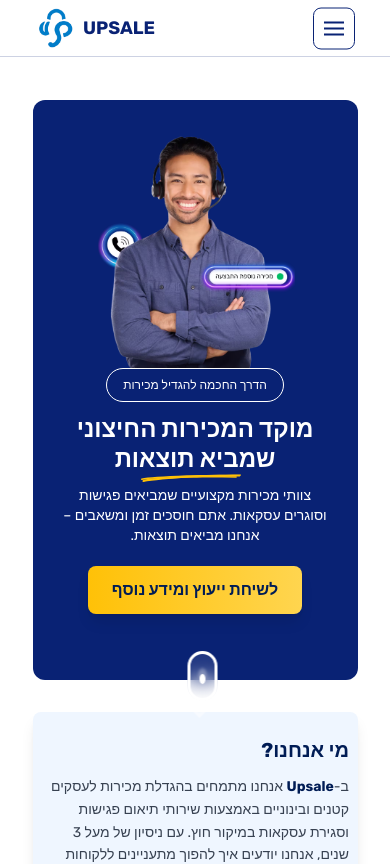
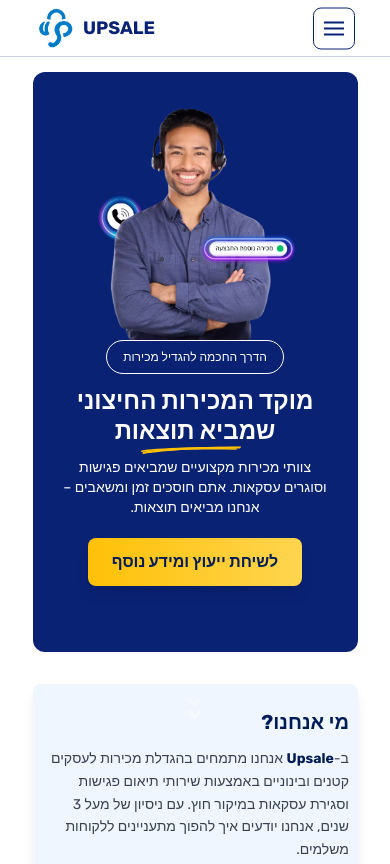
Before and after one commit to yigalipsey/upsale, a Next.js app: page / in a window 390 px wide. Shown: the top 864 px of the page. Built offline with nearby package versions, Linux system fonts and the light colour scheme; some icons are missing.

Commit message:
גלול

```diff
--- a/app/components/Hero.jsx
+++ b/app/components/Hero.jsx
@@ -15,7 +15,7 @@ const Hero = () => {
       {/* גרסת מובייל */}
       <section
         id="home"
-        className="bg-[#092274] w-5/6 mx-auto max-h-[580px] lg:hidden relative font-rubik flex flex-col rounded-xl h-screen px-0 py-0 overflow-hidden mt-5"
+        className="bg-[#092274] w-5/6 mx-auto max-h-[580px] lg:hidden relative font-rubik flex flex-col rounded-xl h-screen px-0 py-0 overflow-hidden -mt-2"
         style={{
           backgroundImage:
             "radial-gradient(at center center, #333652 0%, ##333652 33%, ##333652 66%, #333652 100%)",
--- a/app/components/ScrollIndicator.jsx
+++ b/app/components/ScrollIndicator.jsx
@@ -1,11 +1,22 @@
 "use client";
 
 import React, { useState, useEffect } from "react";
+import styled from "styled-components";
 
 const ScrollIndicator = () => {
-  const [isVisible, setIsVisible] = useState(true);
+  const [isVisible, setIsVisible] = useState(false);
+  const [isMobile, setIsMobile] = useState(false);
 
   useEffect(() => {
+    // בדוק אם זה מובייל
+    const checkMobile = () => {
+      setIsMobile(window.innerWidth < 768);
+    };
+
+    // הגדר את המצב הראשוני
+    checkMobile();
+    setIsVisible(true);
+
     const handleScroll = () => {
       // אם גללו יותר מ-100px, הסתר את האייקון
       if (window.scrollY > 100) {
@@ -15,130 +26,84 @@ const ScrollIndicator = () => {
       }
     };
 
-    // הוסף event listener
+    // הוסף event listeners
     window.addEventListener("scroll", handleScroll);
+    window.addEventListener("resize", checkMobile);
 
-    // נקה את ה-event listener כשהקומפוננט נהרס
+    // נקה את ה-event listeners כשהקומפוננט נהרס
     return () => {
       window.removeEventListener("scroll", handleScroll);
+      window.removeEventListener("resize", checkMobile);
     };
   }, []);
 
-  // הצג רק במובייל
-  if (typeof window !== "undefined" && window.innerWidth >= 768) {
+  // הצג רק במובייל ואחרי שהקומפוננט נטען
+  if (!isMobile) {
     return null;
   }
 
   return (
-    <div
+    <Wrapper
       className={`fixed bottom-[15%] left-1/2 transform -translate-x-1/2 z-50 transition-opacity duration-500 ${
         isVisible ? "opacity-100" : "opacity-0 pointer-events-none"
       }`}
     >
-      <div className="scrolldown">
+      <div className="scroll-container">
+        <div className="scroll-text">גלול</div>
         <div className="chevrons">
           <div className="chevrondown" />
           <div className="chevrondown" />
         </div>
       </div>
+    </Wrapper>
+  );
+};
 
-      <style jsx>{`
-        .scrolldown {
-          --color: white;
-          --sizeX: 30px;
-          --sizeY: 50px;
-          position: relative;
-          width: var(--sizeX);
-          height: var(--sizeY);
-          margin-left: calc(var(--sizeX) / 2);
-          border: calc(var(--sizeX) / 10) solid var(--color);
-          border-radius: 50px;
-          box-sizing: border-box;
-          margin-bottom: 16px;
-          cursor: pointer;
-          background: rgba(255, 255, 255, 0.1);
-          backdrop-filter: blur(10px);
+const Wrapper = styled.div`
+  .scroll-container {
+    display: flex;
+    flex-direction: column;
+    align-items: center;
+    gap: 8px;
   }
 
-        .scrolldown::before {
-          content: "";
-          position: absolute;
-          bottom: 30px;
-          left: 50%;
-          width: 6px;
-          height: 6px;
-          margin-left: -3px;
-          background-color: var(--color);
-          border-radius: 100%;
-          animation: scrolldown-anim 2s infinite;
-          box-sizing: border-box;
-          box-shadow: 0px -5px 3px 1px rgba(255, 255, 255, 0.3);
-        }
-
-        @keyframes scrolldown-anim {
-          0% {
-            opacity: 0;
-            height: 6px;
-          }
-
-          40% {
-            opacity: 1;
-            height: 10px;
-          }
-
-          80% {
-            transform: translate(0, 20px);
-            height: 10px;
-            opacity: 0;
-          }
-
-          100% {
-            height: 3px;
-            opacity: 0;
-          }
+  .scroll-text {
+    color: white;
+    font-size: 12px;
+    font-weight: 500;
+    text-align: center;
+    opacity: 0.8;
   }
 
   .chevrons {
-          padding: 6px 0 0 0;
-          margin-left: -3px;
-          margin-top: 48px;
-          width: 30px;
     display: flex;
     flex-direction: column;
     align-items: center;
+    gap: 2px;
   }
 
   .chevrondown {
-          margin-top: -6px;
-          position: relative;
-          border: solid var(--color);
+    border: solid white;
     border-width: 0 3px 3px 0;
     display: inline-block;
     width: 10px;
     height: 10px;
     transform: rotate(45deg);
-        }
-
-        .chevrondown:nth-child(odd) {
     animation: pulse54012 500ms ease infinite alternate;
   }
 
-        .chevrondown:nth-child(even) {
-          animation: pulse54012 500ms ease infinite alternate 250ms;
+  .chevrondown:nth-child(2) {
+    animation-delay: 250ms;
   }
 
   @keyframes pulse54012 {
     from {
       opacity: 0;
     }
-
     to {
       opacity: 0.5;
     }
   }
-      `}</style>
-    </div>
-  );
-};
+`;
 
 export default ScrollIndicator;
```
Lines whose indentation alone changed are shown as unchanged.
